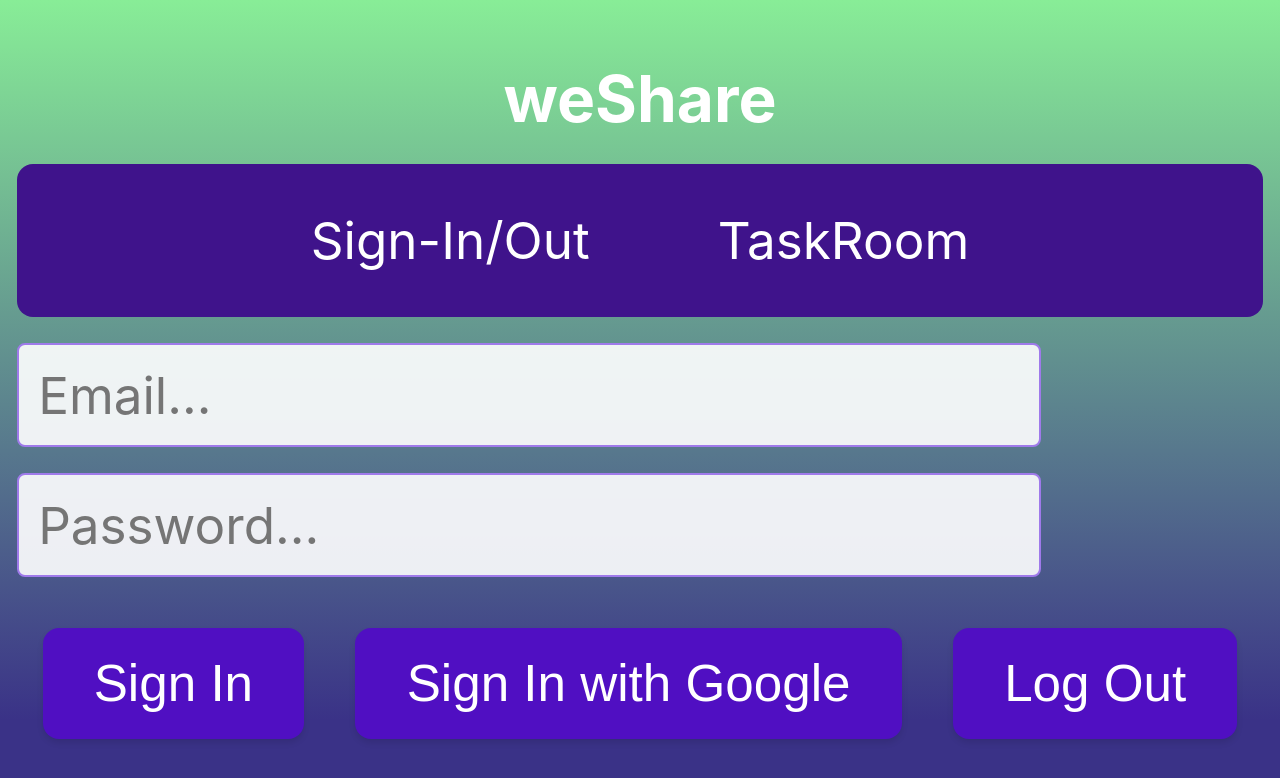
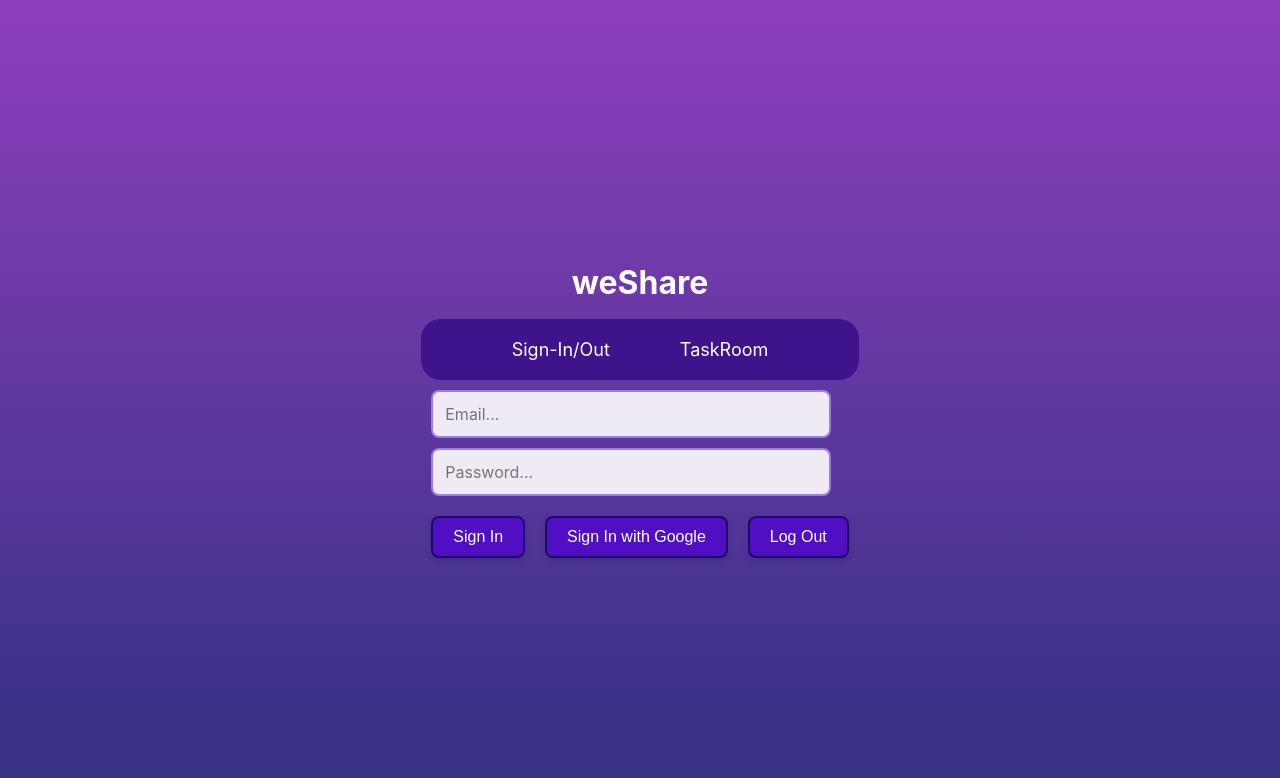
Before and after one commit to fuadfarhan05/weShare, a React (Create React App) app: page / in a window 1280 px wide. Shown: the top 778 px of the page. Built offline with nearby package versions, Linux system fonts and the light colour scheme; no server answers.

Commit message:
font-size

```diff
--- a/src/App.css
+++ b/src/App.css
@@ -6,12 +6,9 @@
 }
 
 body {
-  background: linear-gradient(0deg, #3a3287 10%, #88ed97 100%);
+  background: linear-gradient(0deg, #3a3287 10%, #8f3ebe 100%);
   min-height: 100vh;
   color: white;
-  font-size: 1rem; /* Default font size for scalability */
-  line-height: 1.5;
-  padding: 0;
 }
 
 /* Container for centering */
@@ -21,30 +18,31 @@ body {
   align-items: center;
   justify-content: center;
   min-height: 100vh;
-  padding: 2vw; /* Responsive padding based on viewport width */
+  padding: 1rem;
 }
+
 
 /* Typography */
 h1, h2, h3, h4, h5, h6 {
   font-family: 'Inter', system-ui, sans-serif;
   color: white;
   line-height: 1.2;
-  margin-bottom: 2vw; /* Responsive margin */
+  margin-bottom: 1rem;
   text-align: center;
 }
 
 h1 {
-  font-size: 5vw; /* Responsive font size based on viewport width */
+  font-size: 2rem;
   font-weight: 700;
-  margin-top: 2vw;
+  margin-top: 2rem;
 }
 
 h2 {
-  font-size: 4vw; /* Responsive font size based on viewport width */
+  font-size: 2rem;
   font-weight: 600;
 }
 
-/* nav style */
+/* nav style
 
 /* Style the navigation container */
 nav {
@@ -52,17 +50,17 @@ nav {
   justify-content: center;
   align-items: center;
   background-color: #3f138b;
-  border-radius: 1rem; /* Border-radius in rem for scalability */
-  padding: 2vw 0; /* Responsive padding */
+  border-radius: 20px;
+  padding: 10px 0;
 }
 
 /* Style for each link */
 nav a {
   color: white;
   text-decoration: none;
-  padding: 1vw 2vw; /* Responsive padding */
-  margin: 0 3vw; /* Responsive margin */
-  font-size: 4vw; /* Responsive font size */
+  padding: 10px 20px;
+  margin: 0 15px;
+  font-size: 18px;
   border-radius: 5px;
   transition: background-color 0.3s, color 0.3s;
 }
@@ -86,24 +84,23 @@ nav a.active {
   }
 
   nav a {
-    margin: 1vw 0;
-    font-size: 5vw; /* Adjust font size for smaller screens */
-    padding: 2vw;
+    margin: 10px 0;
   }
 }
+
 
 /* Form Elements */
 input,
 textarea,
 select {
-  width: 80vw; /* Make form elements responsive based on the viewport width */
-  padding: 1.5vw;
+  width: 400px;
+  padding: 0.75rem;
   border: 2px solid #9f7aea;
   border-radius: 0.5rem;
-  font-size: 4vw;
+  font-size: 1rem;
   transition: border-color 0.2s, box-shadow 0.2s;
   font-family: inherit;
-  margin: 2vw 0; /* Responsive margin */
+  margin: 10px;
   display: block;
   background: rgba(255, 255, 255, 0.9);
 }
@@ -120,10 +117,11 @@ button {
   background-color: #500fc2; /* Light purple */
   color: #ffffff; /* White text */
   border: none; /* No border */
-  border-radius: 1rem;
-  padding: 2vw 4vw; /* Responsive padding */
-  margin: 2vw;
-  font-size: 4vw; /* Responsive font size */
+  border-radius: 8px; /* Rounded corners */
+  border: solid #1c0a6d 2px;
+  padding: 10px 20px; /* Button padding */
+  margin: 10px;
+  font-size: 16px; /* Font size */
   cursor: pointer; /* Pointer cursor on hover */
   box-shadow: 0 4px 6px rgba(0, 0, 0, 0.1); /* Subtle shadow */
   transition: background-color 0.3s ease, transform 0.2s ease; /* Smooth transitions */
@@ -152,24 +150,24 @@ body {
 .control {
   display: flex;
   flex-direction: column;
-  gap: 2vw; /* Responsive gap between control elements */
-  padding: 2vw;
+  gap: 10px;
+  padding: 10px;
   border: 1px solid #ddd;
-  border-radius: 1rem;
+  border-radius: 5px;
   background-color: #f9f9f9;
-  margin-bottom: 2vw;
+  margin-bottom: 15px;
   box-shadow: 0 2px 5px rgba(0, 0, 0, 0.1);
 }
 
 .control h3 {
   margin: 0;
-  font-size: 5vw; /* Responsive font size */
+  font-size: 18px;
   color: #333;
 }
 
 .control input {
-  padding: 2vw;
-  font-size: 4vw;
+  padding: 8px;
+  font-size: 14px;
   border: 1px solid #ccc;
   border-radius: 4px;
   flex: 1;
@@ -178,12 +176,12 @@ body {
 .control .input-group {
   display: flex;
   align-items: center;
-  gap: 2vw;
+  gap: 10px;
 }
 
 .control .button {
-  padding: 2vw 4vw;
-  font-size: 4vw;
+  padding: 8px 12px;
+  font-size: 14px;
   color: white;
   background-color: #007bff;
   border: none;
@@ -204,6 +202,8 @@ body {
   background-color: #218838;
 }
 
+
+
 /* Links */
 a {
   color: #b794f4;
@@ -223,12 +223,12 @@ ul, ol {
   padding-left: 1.5rem;
   margin-bottom: 1rem;
   margin: 0 auto;
-  max-width: 80vw; /* Responsive max-width */
+  max-width: 600px;
   color: white;
 }
 
 li {
-  margin-bottom: 1vw; /* Responsive margin */
+  margin-bottom: 0.5rem;
 }
 
 /* Spacing Utilities */
```
